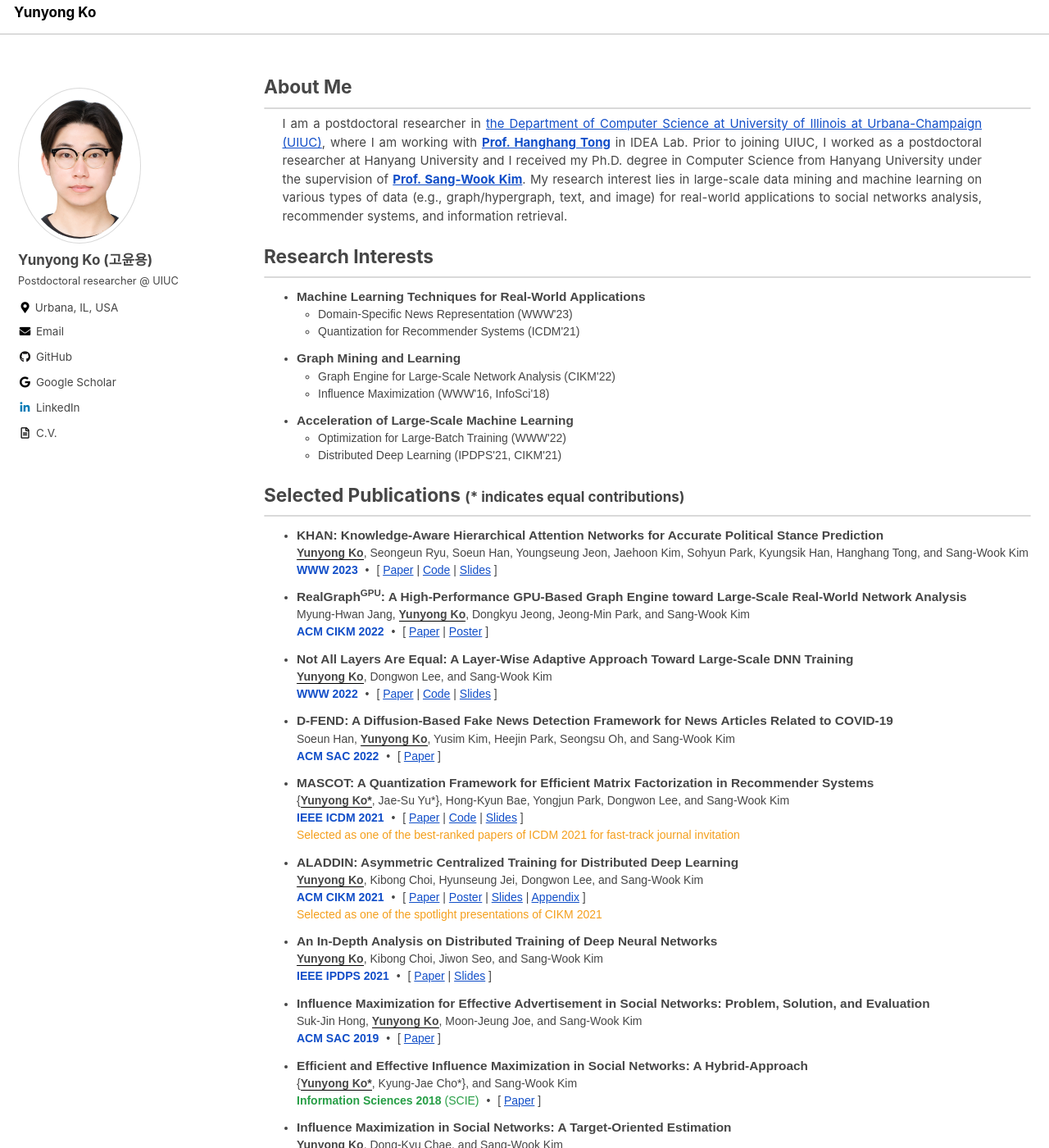
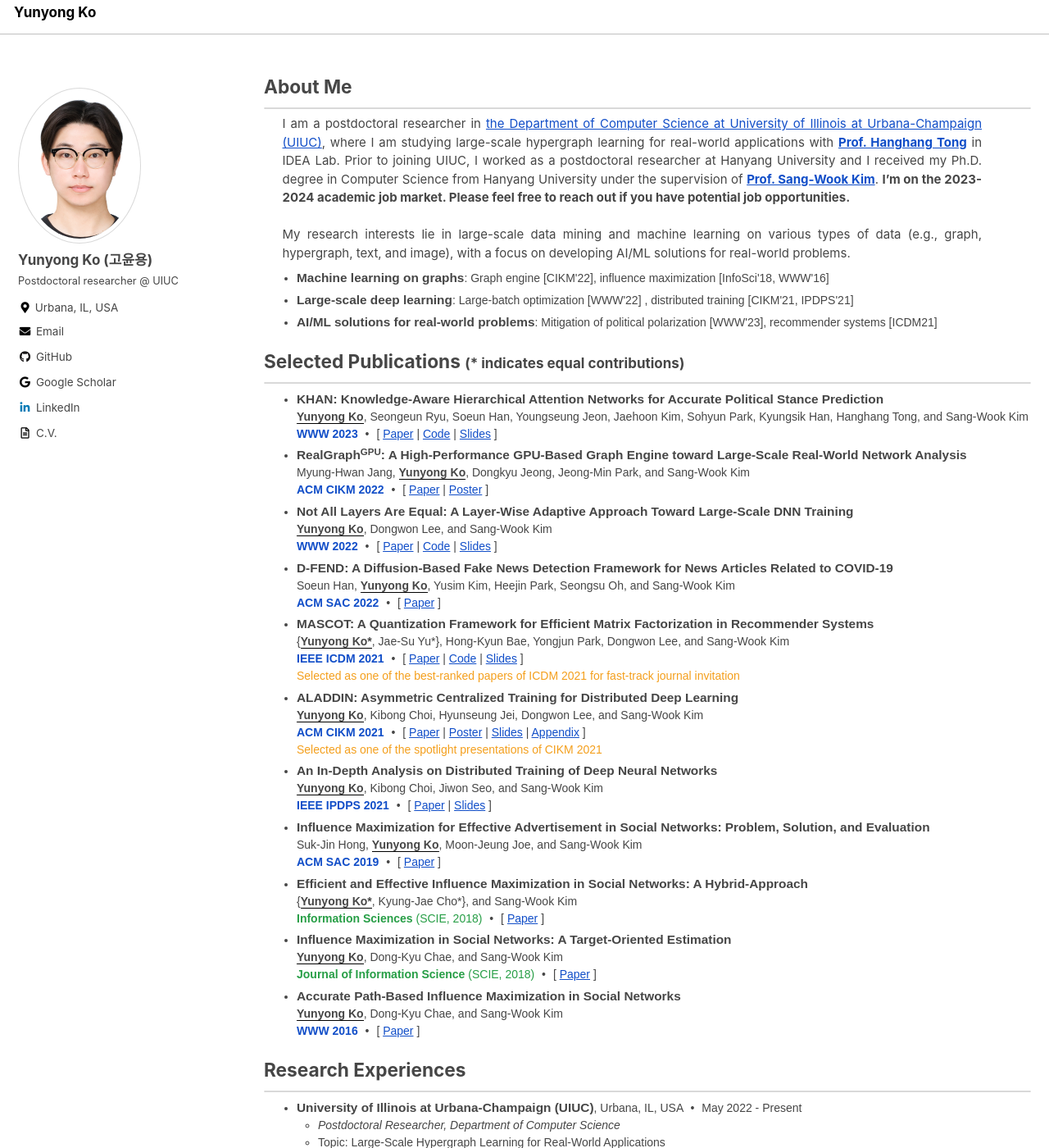
Before and after one commit to yy-ko/yy-ko.github.io, a Jekyll site: the page built from index.html, in a window 1280 px wide and 1400 px high. Shown: the whole window at 82% size. Built offline with Jekyll 4.4.1, drawn with Linux system fonts in a browser that asks for light colours; cached includes are drawn as plain includes; the list of posts is cut into pages by our own code; some of the changed text lies outside the part shown.

Commit message:
research interest

```diff
--- a/assets/css/main.scss
+++ b/assets/css/main.scss
@@ -27,12 +27,13 @@
 }
 .my_list{
     font-family:  Arial, Helvetica, sans-serif;
-    margin-top: 0px;
-    margin-bottom: 0px;
+    margin-top: 0.5em;
+    margin-bottom: 0em;
     font-size:  14px;
 }
 .my_list > li{
-    margin-top: 0.75em;
+    margin-top: 0em;
+    margin-bottom: 0.25em;
 }
 .title{
     font-size: 1.1em;
--- a/index.html
+++ b/index.html
@@ -6,37 +6,51 @@
 <div id="bio" class="section">
 	<h5 class="section-title">About Me</h5>
 	<hr class="sep">
-	<!-- <p> I am a <a href="https://cs.illinois.edu/about/people/postdocs">postdoctoral research fellow in the Department of Computer Science</a> at <a href="https://cs.illinois.edu">University of Illinois at Urbana-Champaign (UIUC)</a>, where I am working with <a href="http://tonghanghang.org/"><strong>Prof. Hanghang Tong</strong></a> in IDEA Lab.  -->
-	<p> I am a postdoctoral researcher in <a href="https://cs.illinois.edu">the Department of Computer Science at University of Illinois at Urbana-Champaign (UIUC)</a>, where I am working with <a href="http://tonghanghang.org/"><strong>Prof. Hanghang Tong</strong></a> in IDEA Lab.
+	<p> I am a postdoctoral researcher in <a href="https://cs.illinois.edu">the Department of Computer Science at University of Illinois at Urbana-Champaign (UIUC)</a>,
+	where I am studying large-scale hypergraph learning for real-world applications with <a href="http://tonghanghang.org/"><strong>Prof. Hanghang Tong</strong></a> in IDEA Lab.
+	<!-- Currently, I am supported by <a href="https://www.nrf.re.kr">the Postdoctoral Fellowship Program</a> sponsored by the National Research Foundation of Korea (NRF). -->
 	Prior to joining UIUC, I worked as a postdoctoral researcher at Hanyang University and I received my Ph.D. degree in Computer Science from Hanyang University under the supervision of <a href="https://bigdas.hanyang.ac.kr/sang-wook/"><strong>Prof. Sang-Wook Kim</strong></a>.
-	My research interest lies in large-scale data mining and machine learning on various types of data (e.g., graph/hypergraph, text, and image) for real-world applications to social networks analysis, recommender systems, and information retrieval.</p>
-</div>
+	<strong>I’m on the 2023-2024 academic job market. Please feel free to reach out if you have potential job opportunities.</strong>
+	<br><br>
+	My research interests lie in large-scale data mining and machine learning on various types of data (e.g., graph, hypergraph, text, and image), with a focus on developing AI/ML solutions for real-world problems.
+	</p>
 
-<div id="topics" class="section">
-	<h5 class="section-title">Research Interests</h5>
-	<hr class="sep">
 	<ul class="my_list">
-		<!-- <li><strong class='title'>Data Mining and Knowledge Discovery for Network Analysis</strong> -->
-		<li><strong class='title'>Machine Learning Techniques for Real-World Applications</strong>
-			<ul class="inner-ul">
-				<li class="inner-li">Domain-Specific News Representation (WWW'23)</li>
-				<li class="inner-li">Quantization for Recommender Systems (ICDM'21)</li>
-			</ul>
+		<!-- <li><strong class='title'>Machine learning on graphs</strong>: Hypergraph learning [SIGIR'23], graph engine [CIKM'21, KDD'23], influence maximization [WWW'16, InfoSci'18] -->
+		<li><strong class='title'>Machine learning on graphs</strong>: Graph engine [CIKM'22], influence maximization [InfoSci'18, WWW'16]
 		</li>
-		<li><strong class='title'>Graph Mining and Learning</strong>
-			<ul class="inner-ul">
-				<li class="inner-li">Graph Engine for Large-Scale Network Analysis (CIKM'22)</li>
-				<li class="inner-li">Influence Maximization (WWW'16, InfoSci'18)</li>
-			</ul>
+		<li><strong class='title'>Large-scale deep learning</strong>: Large-batch optimization [WWW'22] , distributed training [CIKM'21, IPDPS'21]
 		</li>
-		<li><strong class='title'>Acceleration of Large-Scale Machine Learning</strong>
-			<ul class="inner-ul">
-				<li class="inner-li">Optimization for Large-Batch Training (WWW'22)</li>
-				<li class="inner-li">Distributed Deep Learning (IPDPS'21, CIKM'21)</li>
-			</ul>
+		<li><strong class='title'>AI/ML solutions for real-world problems</strong>: Mitigation of political polarization [WWW'23], recommender systems [ICDM21]
 		</li>
 	</ul>
 </div>
+
+<!-- <div id="topics" class="section"> -->
+	<!-- <h5 class="section-title">Research Interests</h5> -->
+	<!-- <hr class="sep"> -->
+	<!-- <ul class="my_list"> -->
+		<!-- [> <li><strong class='title'>Data Mining and Knowledge Discovery for Network Analysis</strong> <] <] -->
+		<!-- <li><strong class='title'>Machine Learning Techniques for Real-World Applications</strong> -->
+			<!-- <ul class="inner-ul"> -->
+				<!-- <li class="inner-li">Domain-Specific News Representation (WWW'23)</li> -->
+				<!-- <li class="inner-li">Quantization for Recommender Systems (ICDM'21)</li> -->
+			<!-- </ul> -->
+		<!-- </li> -->
+		<!-- <li><strong class='title'>Graph Mining and Learning</strong> -->
+			<!-- <ul class="inner-ul"> -->
+				<!-- <li class="inner-li">Graph Engine for Large-Scale Network Analysis (CIKM'22)</li> -->
+				<!-- <li class="inner-li">Influence Maximization (WWW'16, InfoSci'18)</li> -->
+			<!-- </ul> -->
+		<!-- </li> -->
+		<!-- <li><strong class='title'>Acceleration of Large-Scale Machine Learning</strong> -->
+			<!-- <ul class="inner-ul"> -->
+				<!-- <li class="inner-li">Optimization for Large-Batch Training (WWW'22)</li> -->
+				<!-- <li class="inner-li">Distributed Deep Learning (IPDPS'21, CIKM'21)</li> -->
+			<!-- </ul> -->
+		<!-- </li> -->
+	<!-- </ul> -->
+<!-- </div> -->
 
 
 <div id="pub" class="section">
@@ -126,13 +140,13 @@
 		</li>
 		<li> <strong class='title'>Efficient and Effective Influence Maximization in Social Networks: A Hybrid-Approach </strong> <br>
 			{<strong><u>Yunyong Ko*</u></strong>, Kyung-Jae Cho*}, and Sang-Wook Kim <br>
-			<span class="venue journal"> <strong>Information Sciences 2018</strong> (SCIE)</span>
+			<span class="venue journal"> <strong>Information Sciences</strong> (SCIE, 2018)</span>
 			<span class="dot-sep">&#8226;</span>
 			<span>[ <a href="/assets/files/INS18-hybrid-paper.pdf">Paper</a> ]</span> <br>
 		</li>
 		<li> <strong class='title'>Influence Maximization in Social Networks: A Target-Oriented Estimation</strong> <br>
 			<strong><u>Yunyong Ko</u></strong>, Dong-Kyu Chae, and Sang-Wook Kim <br>
-			<span class="venue journal"> <strong>Journal of Information Science 2018</strong> (SCIE)</span>
+			<span class="venue journal"> <strong>Journal of Information Science</strong> (SCIE, 2018)</span>
 			<span class="dot-sep">&#8226;</span>
 			<span>[ <a href="/assets/files/JIS18-target-paper.pdf">Paper</a> ]</span> <br>
 		</li>
@@ -154,7 +168,7 @@
 		<li><strong class="title">University of Illinois at Urbana-Champaign (UIUC)</strong>, Urbana, IL, USA  <span class="dot-sep">&#8226;</span> May 2022 - Present
 			<ul class="inner-ul">
 				<li class="inner-li"> <i>Postdoctoral Researcher, Department of Computer Science</i> </li>
-				<li class="inner-li"> Topic: Large-Scale Machine Learning on Real-World Hypergraphs </li>
+				<li class="inner-li"> Topic: Large-Scale Hypergraph Learning for Real-World Applications </li>
 				<li class="inner-li"> Advisor: <a href="http://tonghanghang.org/"><strong>Prof. Hanghang Tong</strong></a></li>
 			</ul>
 		</li>
@@ -162,7 +176,7 @@
 			<ul class="inner-ul">
 				<li class="inner-li"> <i>Postdoctoral Research, Department of Computer Science</i> </li>
 				<li class="inner-li"> Topic: Optimization Technique for Large-Batch DNN Training </li>
-				<li class="inner-li"> Advisor: <a href="http://www.agape.hanyang.ac.kr/members/prof"><strong>Prof. Sang-Wook Kim</strong></a> </li>
+				<li class="inner-li"> Advisor: <a href="https://bigdas.hanyang.ac.kr/sang-wook/"><strong>Prof. Sang-Wook Kim</strong></a> </li>
 			</ul>
 		</li>
 		<li><strong class="title">The Pennsylvania State University (PSU)</strong>, University Park, PA, USA <span class="dot-sep">&#8226;</span> Oct. 2019 - Feb. 2020
```
Also changed, not shown: 1 other file.
